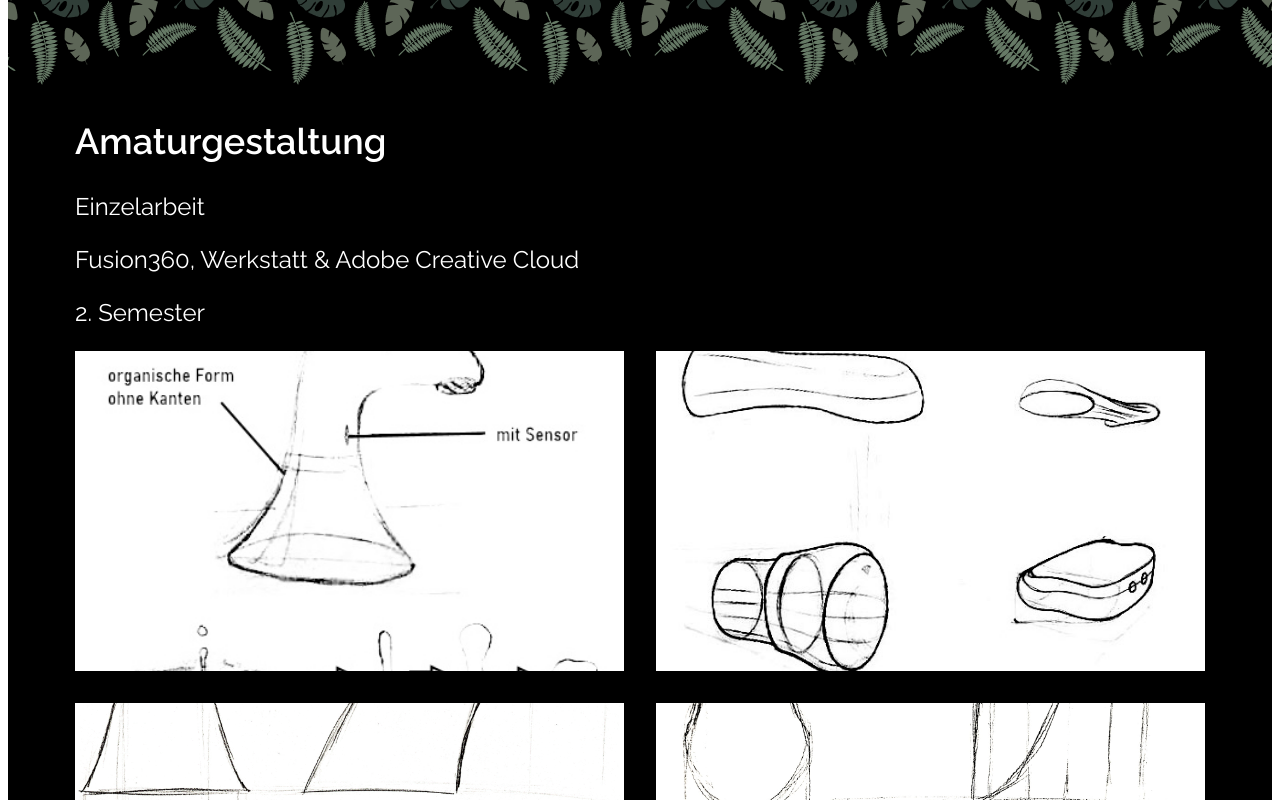
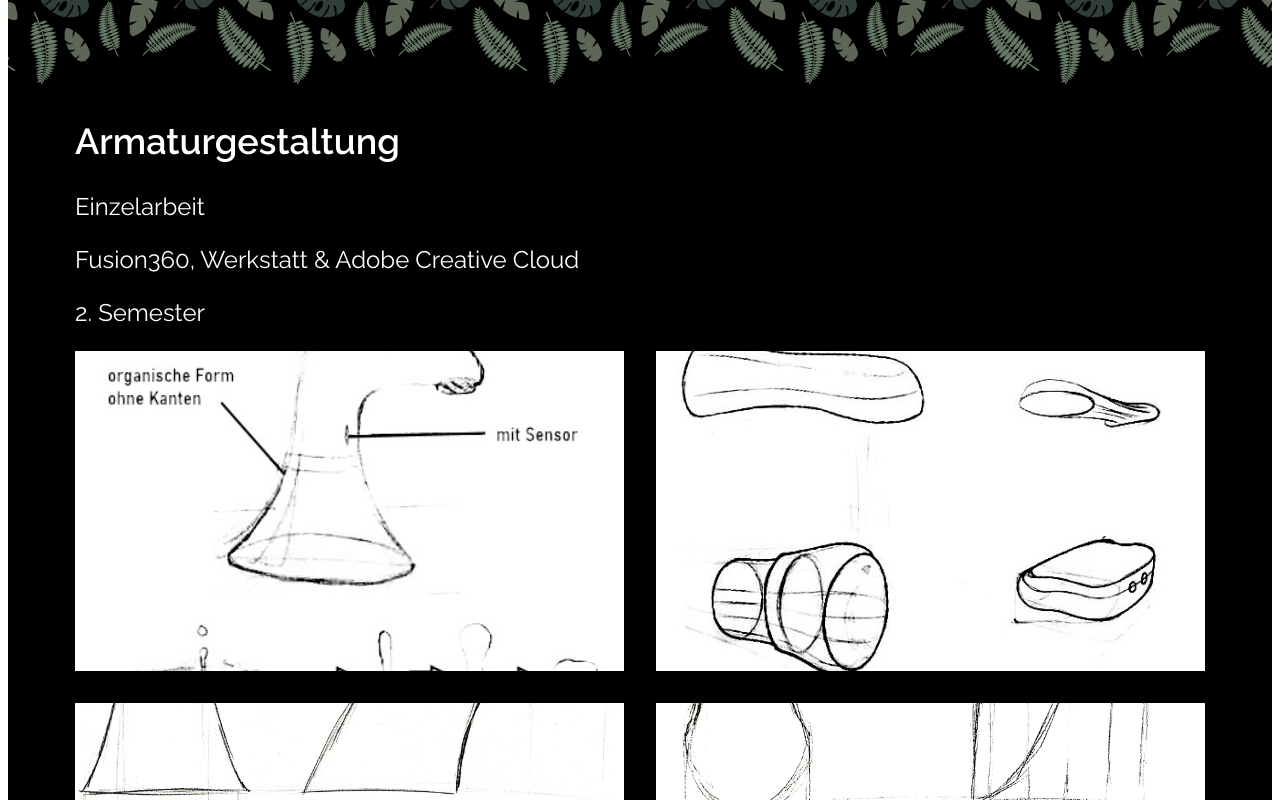
Before and after one commit to hy-di/portfolio-2021, a Vue app: page / in a window 1280 px wide. Shown: the part 10480-11280 px from the top of the page. Built offline with nearby package versions, Linux system fonts and the light colour scheme; the HTML template or start-up script is replaced by a standard one.

Commit message:
add en title

```diff
--- a/src/assets/content/projects/ergo.js
+++ b/src/assets/content/projects/ergo.js
@@ -12,7 +12,7 @@ import diagramm2 from '@/assets/img/ergo/diagramm2.png';
 
 export default {
 	id: 'ergo',
-	title: 'Ergonomische Untersuchungen',
+	title: { de: 'Ergonomische Untersuchungen', en: 'Ergonomic examinations' },
 	description: {
 		de: [
 			'Einzelarbeit',
--- a/src/assets/content/projects/logo.js
+++ b/src/assets/content/projects/logo.js
@@ -9,7 +9,7 @@ import simpleikons from '@/assets/img/logo/simpleikons.png';
 
 export default {
 	id: 'logo',
-	title: 'Logo Design',
+	title: { de: 'Logo Gestaltung', en: 'Logo design' },
 	description:{
 		de: [
 			'Einzelarbeit',
--- a/src/assets/content/projects/radio.js
+++ b/src/assets/content/projects/radio.js
@@ -20,7 +20,7 @@ import werkstatt5 from '@/assets/img/radio/werkstatt5.jpg';
 
 export default {
 	id: 'radio',
-	title: 'Radiowecker',
+	title: { de: 'Radiowecker', en: 'Radio alarm clock' },
 	description:{
 		de: [
 			'Einzelarbeit',
--- a/src/assets/content/projects/water.js
+++ b/src/assets/content/projects/water.js
@@ -20,7 +20,7 @@ import tapmodel3 from '@/assets/img/water/tapmodel3.jpg';
 
 export default {
 	id: 'water',
-	title: 'Amaturgestaltung',
+	title: { de: 'Armaturgestaltung', en: 'Valve design' },
 	description:{
 		de: [
 			'Einzelarbeit',
```
